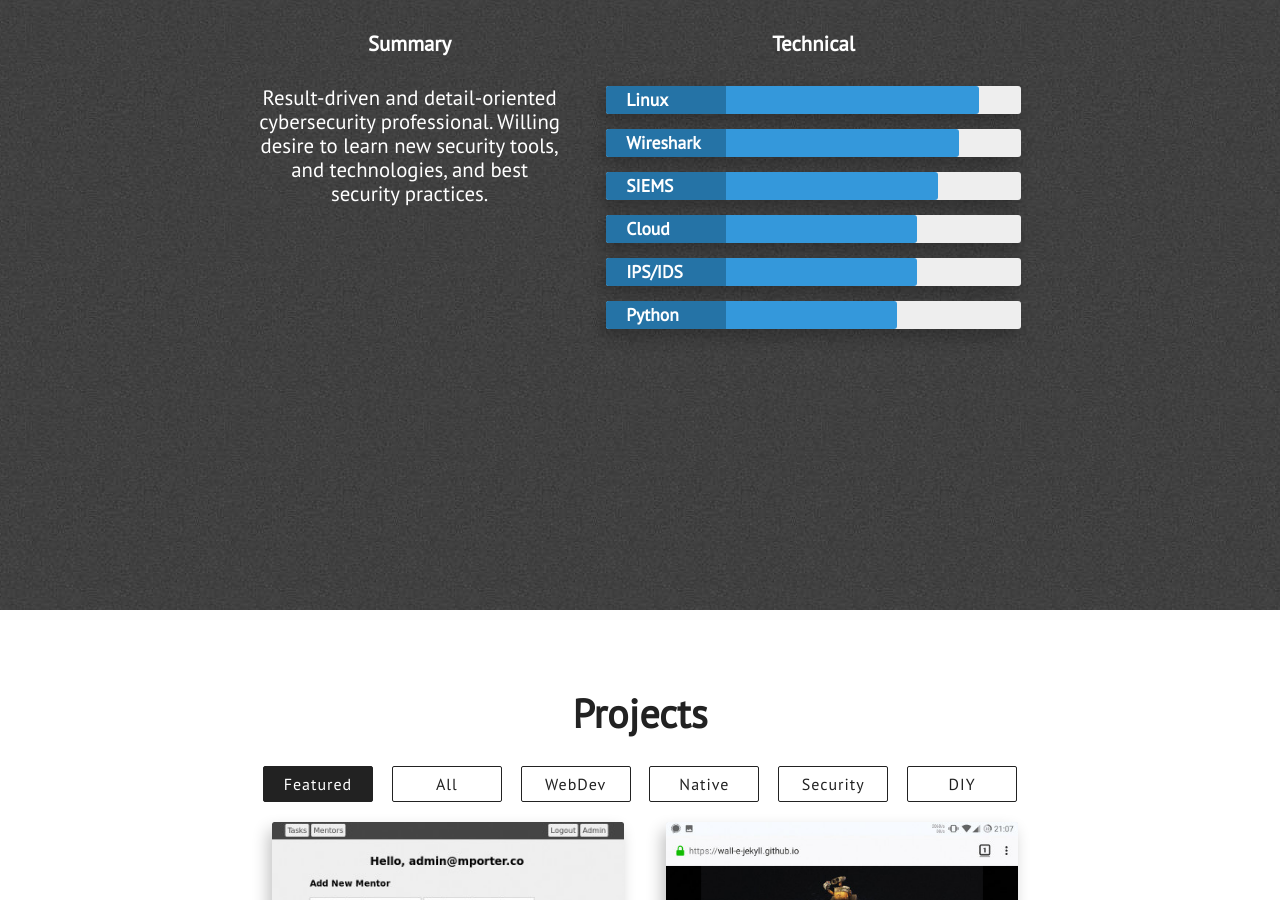
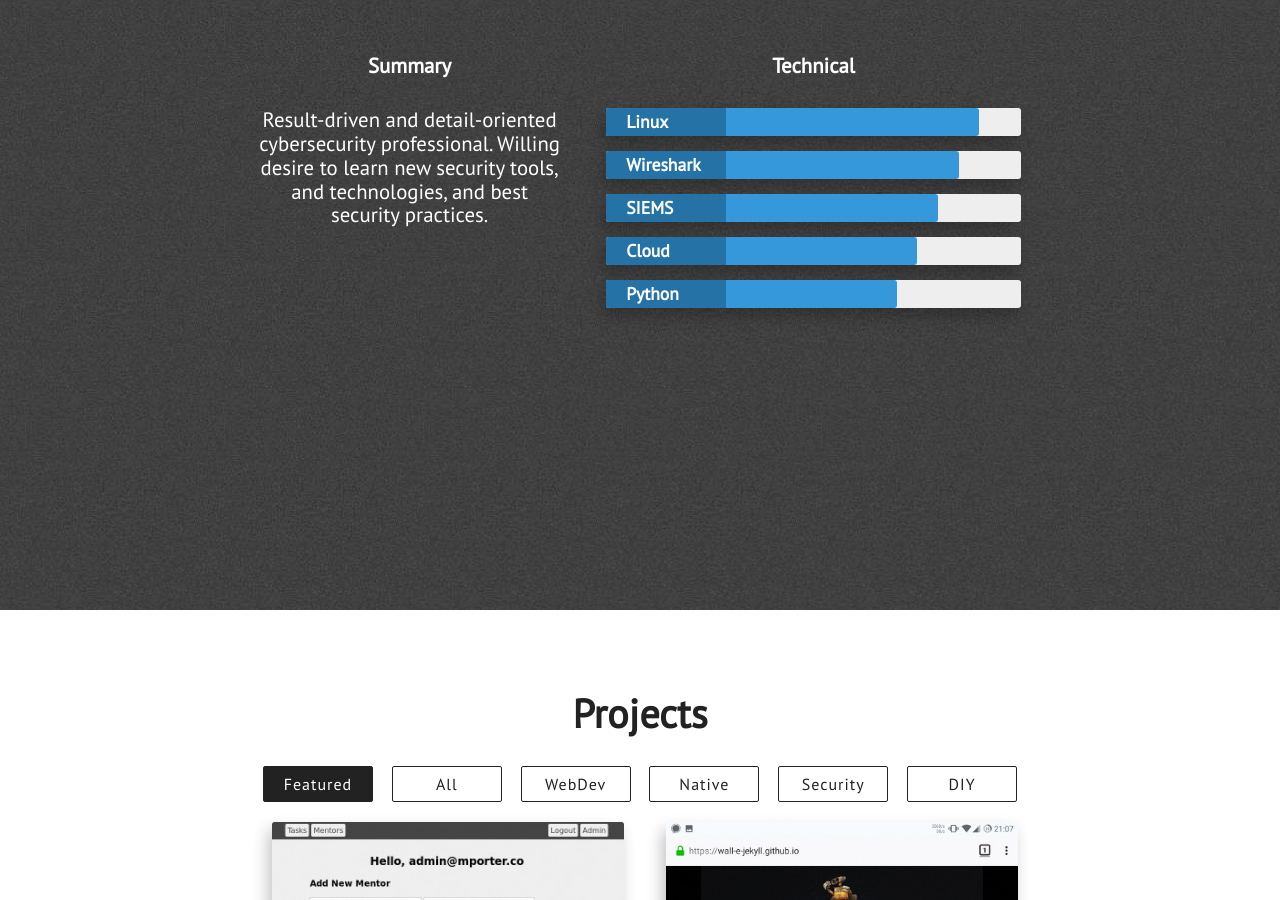
Before and after one commit to DarkSymphonie/DarkSymphonie.github.io, a Jekyll site: the page built from index.html, in a window 1280 px wide and 900 px high, scrolled down 2290 px. Built offline with Jekyll 4.4.1, drawn with Linux system fonts in a browser that asks for light colours; nearby versions of some CDN libraries.

Commit message:
Update skills.html

```diff
--- a/_includes/skills.html
+++ b/_includes/skills.html
@@ -35,13 +35,8 @@
                             <div class="skillbar-bar" style="background: #3498db;"></div>
                         </div> <!-- End Skill Bar -->
 
-                        <div class="skillbar clearfix " data-percent="75%">
-                            <div class="skillbar-title" style="background: #2980b9;"><span>IPS/IDS</span></div>
-                            <div class="skillbar-bar" style="background: #3498db;"></div>
-                        </div> <!-- End Skill Bar -->
-
                         <div class="skillbar clearfix " data-percent="70%">
-                            <div class="skillbar-title" style="background: #2980b9"><span>Python</span></div>
+                            <div class="skillbar-title" style="background: #2980b9;"><span>Python</span></div>
                             <div class="skillbar-bar" style="background: #3498db;"></div>
                         </div> <!-- End Skill Bar -->
                     </div>
```
